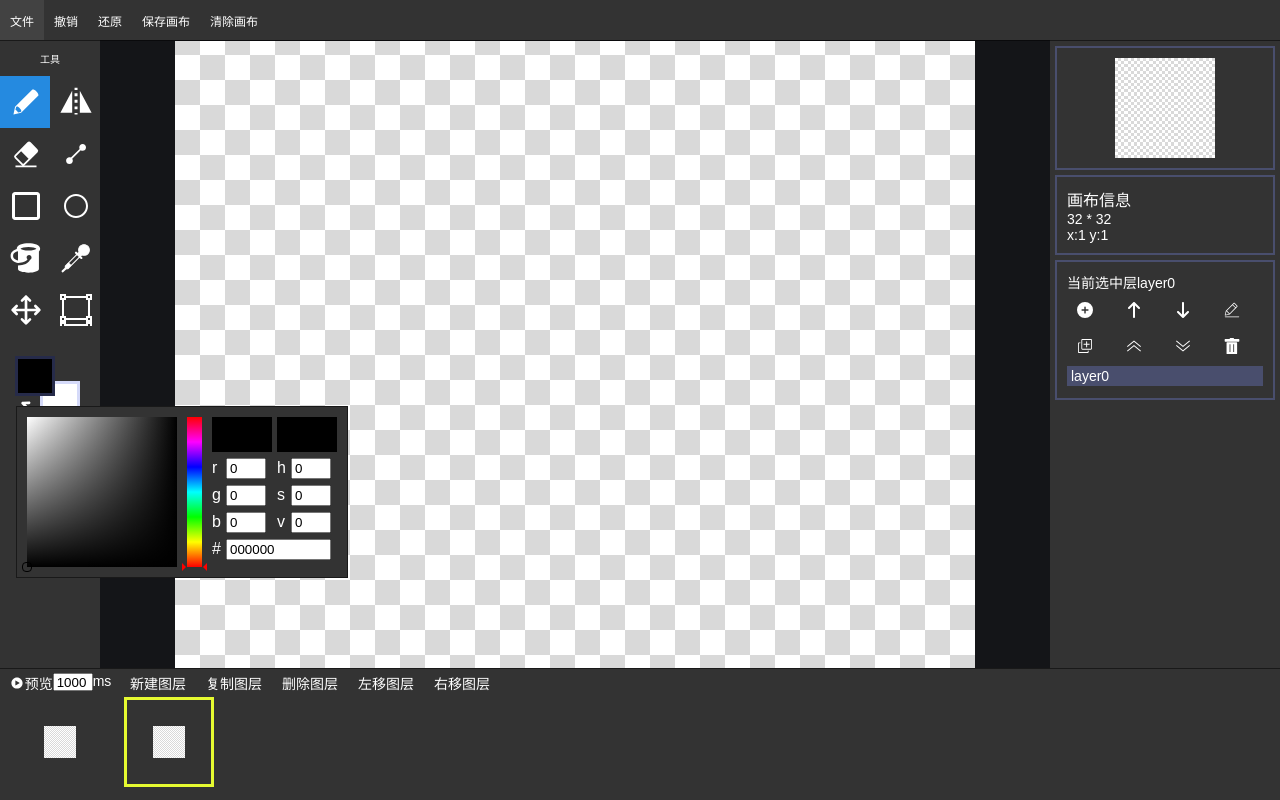
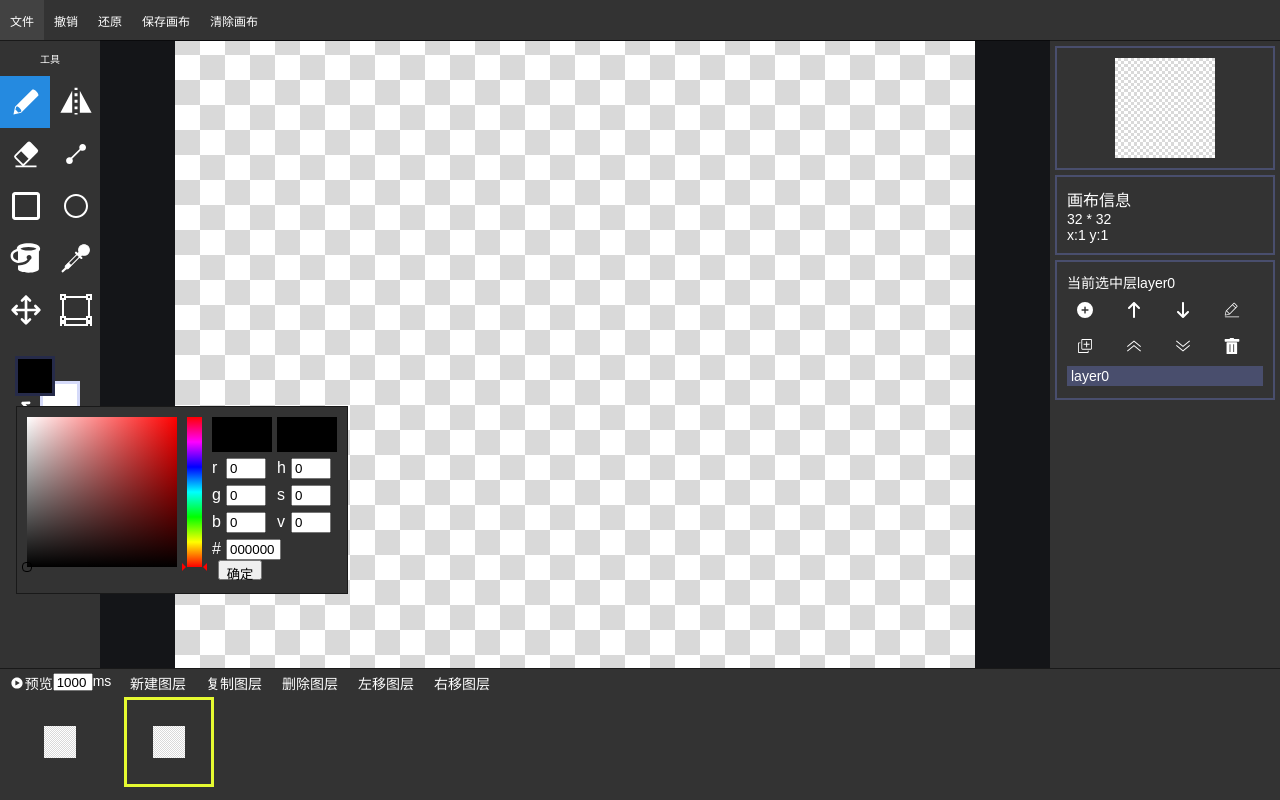
Before and after one commit to vecxqz/pixel-drawing-board, a Vue app in the folder pixel-art/: page /draw in a window 1280 px wide. Both pictures are taken after a click on the element 35 px from the left and 376 px from the top of the page. Built offline with nearby package versions, Linux system fonts and the light colour scheme.

Commit message:
fix: 颜色选择器饱和度选择面板颜色显示异常的问题

```diff
--- a/pixel-art/src/components/colorPicker/main.vue
+++ b/pixel-art/src/components/colorPicker/main.vue
@@ -64,6 +64,7 @@
         <span>#</span>
         <input @input="hexInputFilter($event)" v-model="colorHex" />
       </div>
+      <el-button @click="popupHide" class="btn-sure">确定</el-button>
     </div>
   </div>
 </template>
@@ -193,7 +194,7 @@ export default {
       colorHex.value = Color.hsv([h, s, v])
         .hex()
         .slice(1);
-      console.log(Color.hsv([h, s, v]));
+      // console.log(Color.hsv([h, s, v]));
       newColor.value = `rgb(${rgbMeta.r}, ${rgbMeta.g}, ${rgbMeta.b})`;
       context.emit("update:emitColor", newColor.value);
     }
@@ -214,10 +215,13 @@ export default {
       const h = hues.value,
         s = saturation.value,
         v = value.value;
+      // console.log(h, s, v);
+      // console.log(`hsl(${newH}, ${newS}%, ${newL}%)`)
       const [r, g, b] = Color.hsv([h, s, v]).rgb().color;
-      const [newH, newS, newL] = Color.hsv([h, s, v]).hsl().color;
+      // console.log(r, g, b);
+      const [newH, newS, newL] = Color.hsv([h, 100, 100]).hsl().color;
       chooseColor.value = `hsl(${newH}, ${newS}%, ${newL}%)`;
-      console.log(r, g, b);
+      // console.log(r, g, b);
       rgbMeta.r = Math.round(r);
       rgbMeta.g = Math.round(g);
       rgbMeta.b = Math.round(b);
@@ -246,7 +250,8 @@ export default {
       const c = Color(color);
       const [r, g, b] = c.color;
       const [h, s, v] = c.hsv().color;
-      const [newH, newS, newL] = c.hsl().color;
+      const [newH, newS, newL] = Color.hsv([h, 100, 100]).hsl().color;
+      // console.log(newH, newS, newL);
       const { top: satCursorTop, left: satCursorLeft } = calcSatCursorPos(
         color
       );
@@ -377,6 +382,7 @@ export default {
   border: 1px solid rgba(0, 0, 0, 0.5);
   background: #333;
   color: rgb(255, 255, 255);
+  user-select: none;
 }
 .pos-absolute {
   position: absolute;
@@ -498,8 +504,14 @@ export default {
     width: 14px;
   }
   input {
-    width: 105px;
+    width: 55px;
   }
+}
+.btn-sure {
+  width: 44px;
+  height: 20px;
+  padding: 2px;
+  margin-left: 6px;
 }
 .hideen {
   display: none;
```
